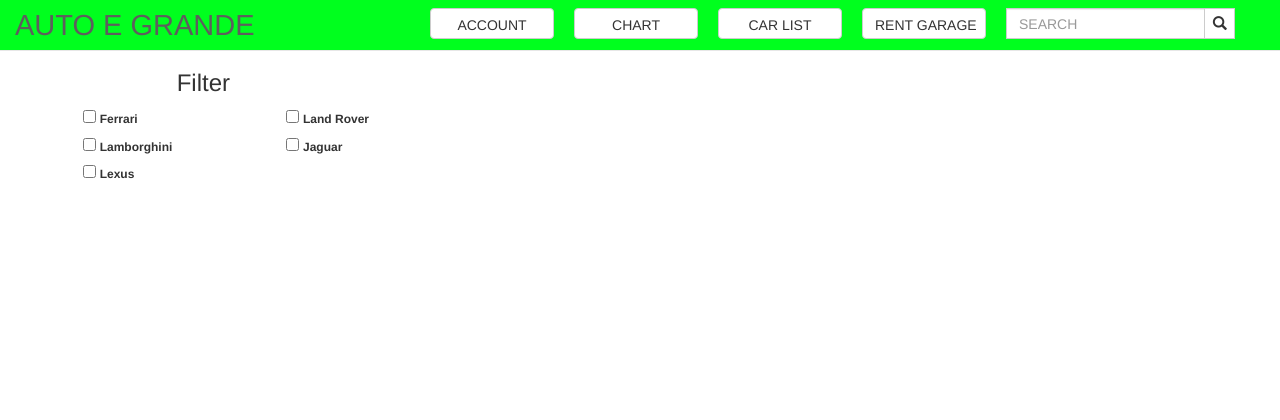
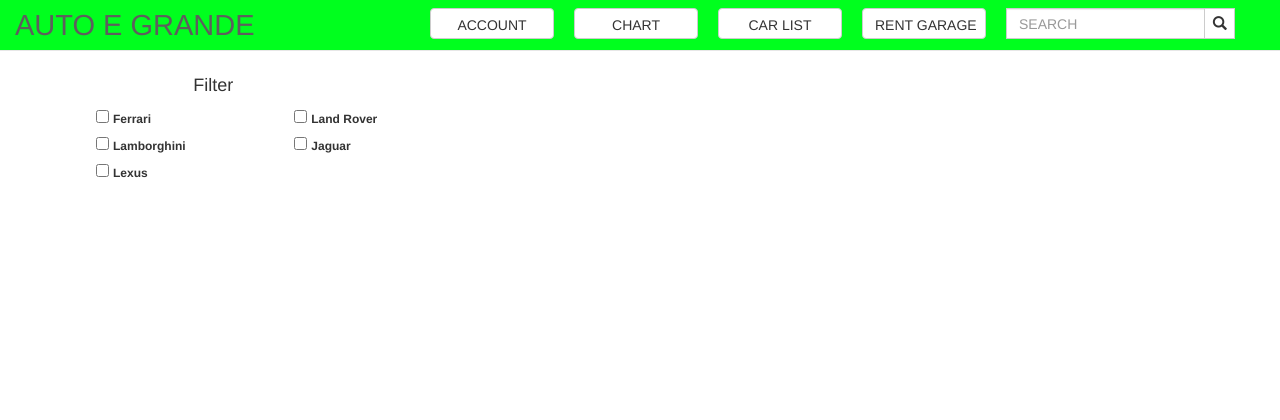
Before and after one commit to autoegrande/autoegrande.github.io, a PHP site: page / in a window 1280 px wide. Shown: the top 420 px of the page. Run offline with PHP 8.4, Linux system fonts and the light colour scheme.

Commit message:
Add files via upload

```diff
--- a/assets/view/view_account.php
+++ b/assets/view/view_account.php
@@ -31,7 +31,7 @@
 <div class="space-navbar"></div>
 
 <!-- Mengisi ruang dibawah Navbar -->
-
+<section>
   <div class="row" id="signup">
     <div class="col-sm-6">
 
@@ -67,3 +67,4 @@
 
     </div>
   </div>
+</section>
--- a/assets/view/view_search.php
+++ b/assets/view/view_search.php
@@ -32,11 +32,12 @@
 
 <!-- Mengisi ruang dibawah Navbar -->
 
+<section>
   <div class="row" id="filterSearch">
     <div class="col-sm-4">
 
       <div class="col-sm-4 col-sm-offset-4">
-      <h3 class="text-center">Filter</h3>
+        <h4 class="text-center">Filter</h4>
       </div>
 
       <?php for ($num = 0; $num < count($carCheckbox); $num++) : ?>
@@ -53,3 +54,4 @@
 
     </div>
   </div>
+</section>
--- a/css/style.css
+++ b/css/style.css
@@ -84,12 +84,21 @@
 	margin-right: 0;
 }
 
+/* Body */
+
+/* Search Filter */
+
 label.checkbox-label
 {
 	font-size: 12px;
 }
 
-/* Body */
+section div#filterSearch
+{
+	margin-top: 16px;
+}
+
+/* Search Fister */
 
 /* Account Sign Up - Sign In */
 
```
Lines whose indentation alone changed are shown as unchanged.
